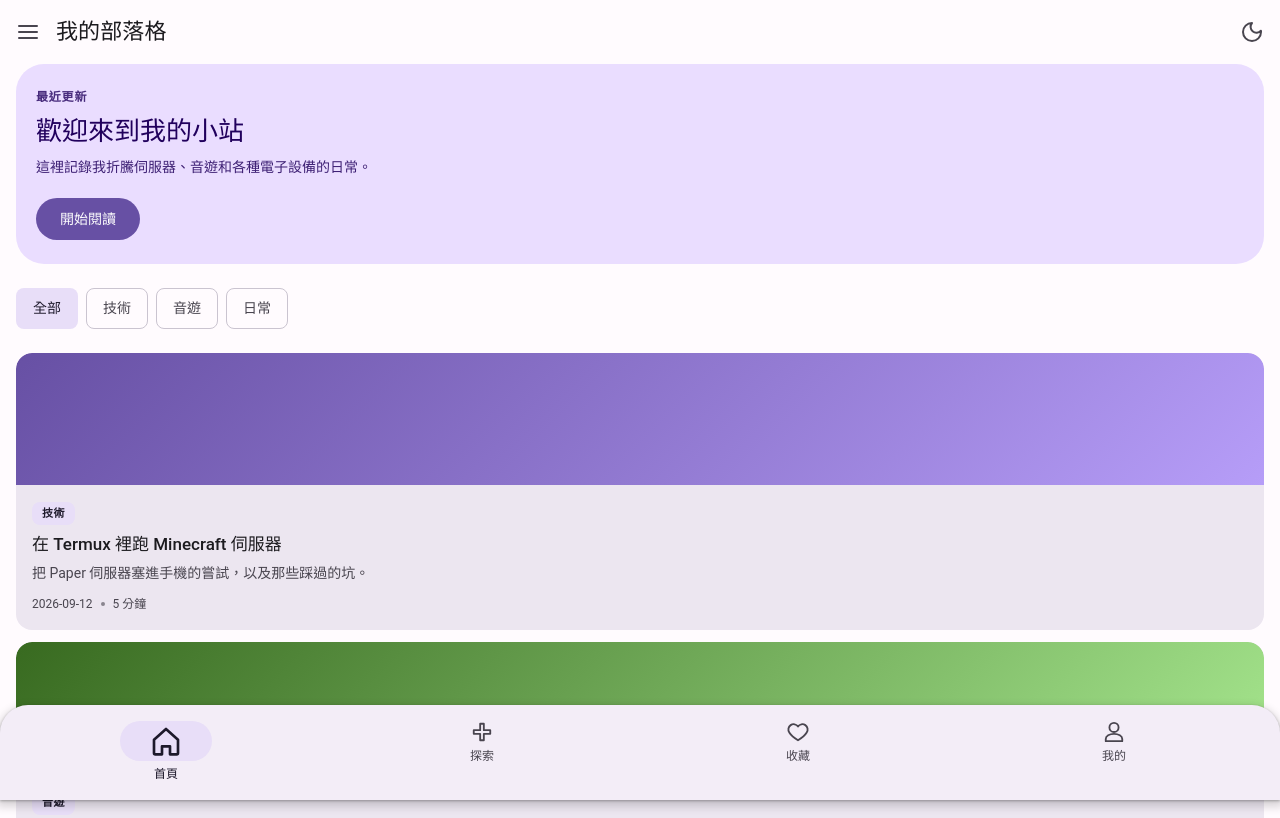
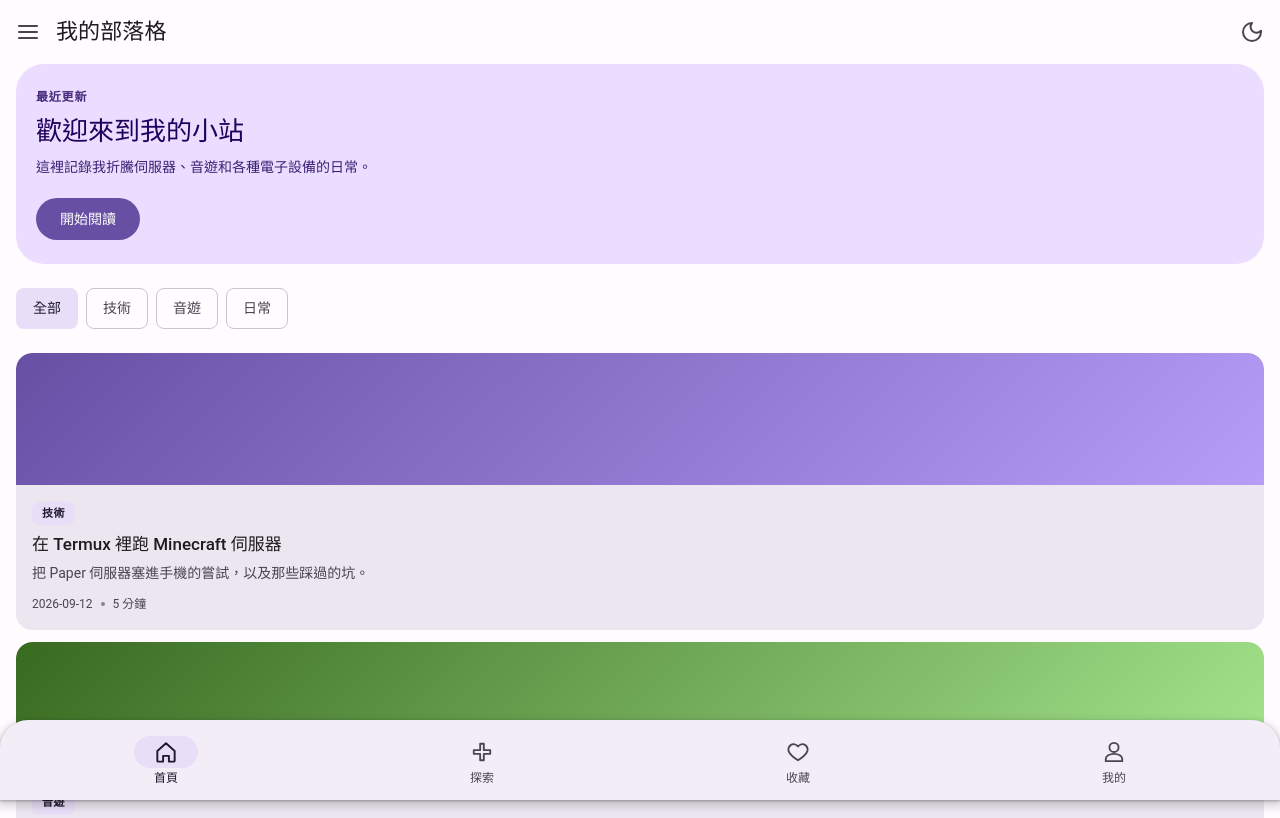
Before and after one commit to deluxekuma/dxblog, a plain HTML site: page index.html in a window 1280 px wide. Shown: the top 818 px of the page. Drawn offline with Linux system fonts and the light colour scheme.

Commit message:
fix: 底部導航 active 膠囊改用 ::before，修正點擊跳動

```diff
--- a/index.html
+++ b/index.html
@@ -29,10 +29,10 @@
   </section>
 
   <nav class="chips" aria-label="分類">
-    <button class="chip selected">全部</button>
-    <button class="chip">技術</button>
-    <button class="chip">音遊</button>
-    <button class="chip">日常</button>
+    <button class="chip selected" type="button">全部</button>
+    <button class="chip" type="button">技術</button>
+    <button class="chip" type="button">音遊</button>
+    <button class="chip" type="button">日常</button>
   </nav>
 
   <section class="post-list">
@@ -83,22 +83,22 @@
 </main>
 
 <nav class="bottom-nav" aria-label="底部導航">
-  <a class="nav-item active" href="javascript:void(0)">
-    <svg viewBox="0 0 24 24"><path d="M3 11l9-8 9 8v10a1 1 0 0 1-1 1h-5v-6H9v6H4a1 1 0 0 1-1-1z"/></svg>
-    <span>首頁</span>
-  </a>
-  <a class="nav-item" href="#">
-    <svg viewBox="0 0 24 24"><path d="M10 3h4v7h7v4h-7v7h-4v-7H3v-4h7z"/></svg>
-    <span>探索</span>
-  </a>
-  <a class="nav-item" href="#">
-    <svg viewBox="0 0 24 24"><path d="M12 21s-7-4.35-9.5-8.5A5.5 5.5 0 0 1 12 6a5.5 5.5 0 0 1 9.5 6.5C19 16.65 12 21 12 21z"/></svg>
-    <span>收藏</span>
-  </a>
-  <a class="nav-item" href="#">
-    <svg viewBox="0 0 24 24"><path d="M12 12a5 5 0 1 0 0-10 5 5 0 0 0 0 10zm0 2c-5 0-9 2.5-9 5.5V22h18v-2.5C21 16.5 17 14 12 14z"/></svg>
-    <span>我的</span>
-  </a>
+  <button class="nav-item active" type="button" data-page="home">
+    <span class="nav-icon"><svg viewBox="0 0 24 24"><path d="M3 11l9-8 9 8v10a1 1 0 0 1-1 1h-5v-6H9v6H4a1 1 0 0 1-1-1z"/></svg></span>
+    <span class="nav-label">首頁</span>
+  </button>
+  <button class="nav-item" type="button" data-page="explore">
+    <span class="nav-icon"><svg viewBox="0 0 24 24"><path d="M10 3h4v7h7v4h-7v7h-4v-7H3v-4h7z"/></svg></span>
+    <span class="nav-label">探索</span>
+  </button>
+  <button class="nav-item" type="button" data-page="favorite">
+    <span class="nav-icon"><svg viewBox="0 0 24 24"><path d="M12 21s-7-4.35-9.5-8.5A5.5 5.5 0 0 1 12 6a5.5 5.5 0 0 1 9.5 6.5C19 16.65 12 21 12 21z"/></svg></span>
+    <span class="nav-label">收藏</span>
+  </button>
+  <button class="nav-item" type="button" data-page="me">
+    <span class="nav-icon"><svg viewBox="0 0 24 24"><path d="M12 12a5 5 0 1 0 0-10 5 5 0 0 0 0 10zm0 2c-5 0-9 2.5-9 5.5V22h18v-2.5C21 16.5 17 14 12 14z"/></svg></span>
+    <span class="nav-label">我的</span>
+  </button>
 </nav>
 
 <script src="app.js"></script>
--- a/style.css
+++ b/style.css
@@ -301,14 +301,48 @@ svg {
   font-size: 12px;
   font-weight: 500;
   padding: 4px 0;
+  background: transparent;
+  border: 0;
+  font-family: inherit;
+  cursor: pointer;
+  position: relative;
 }
-.nav-item svg { width: 22px; height: 22px; transition: transform .2s var(--ease); }
-.nav-item.active { color: var(--on-secondary-container); }
-.nav-item.active svg {
-  background: var(--secondary-container);
-  border-radius: var(--r-full);
-  padding: 4px 14px;
+
+/* 圖示外層：固定尺寸，不隨 active 改變，避免佈局跳動 */
+.nav-icon {
+  position: relative;
+  display: grid;
+  place-items: center;
   width: 64px;
   height: 32px;
-  box-sizing: content-box;
+  flex: 0 0 auto;
 }
+
+/* 用膠囊背景表現 active，不動 svg 本身 */
+.nav-icon::before {
+  content: "";
+  position: absolute;
+  inset: 0;
+  border-radius: var(--r-full);
+  background: var(--secondary-container);
+  transform: scaleX(.6);
+  opacity: 0;
+  transition: opacity .2s var(--ease), transform .2s var(--ease);
+}
+
+.nav-item svg {
+  position: relative;
+  z-index: 1;
+  width: 22px;
+  height: 22px;
+  transition: transform .2s var(--ease);
+}
+
+.nav-item.active { color: var(--on-secondary-container); }
+.nav-item.active .nav-icon::before {
+  opacity: 1;
+  transform: scaleX(1);
+}
+.nav-item.active svg { transform: scale(1.05); }
+
+.nav-label { line-height: 1; }
```
